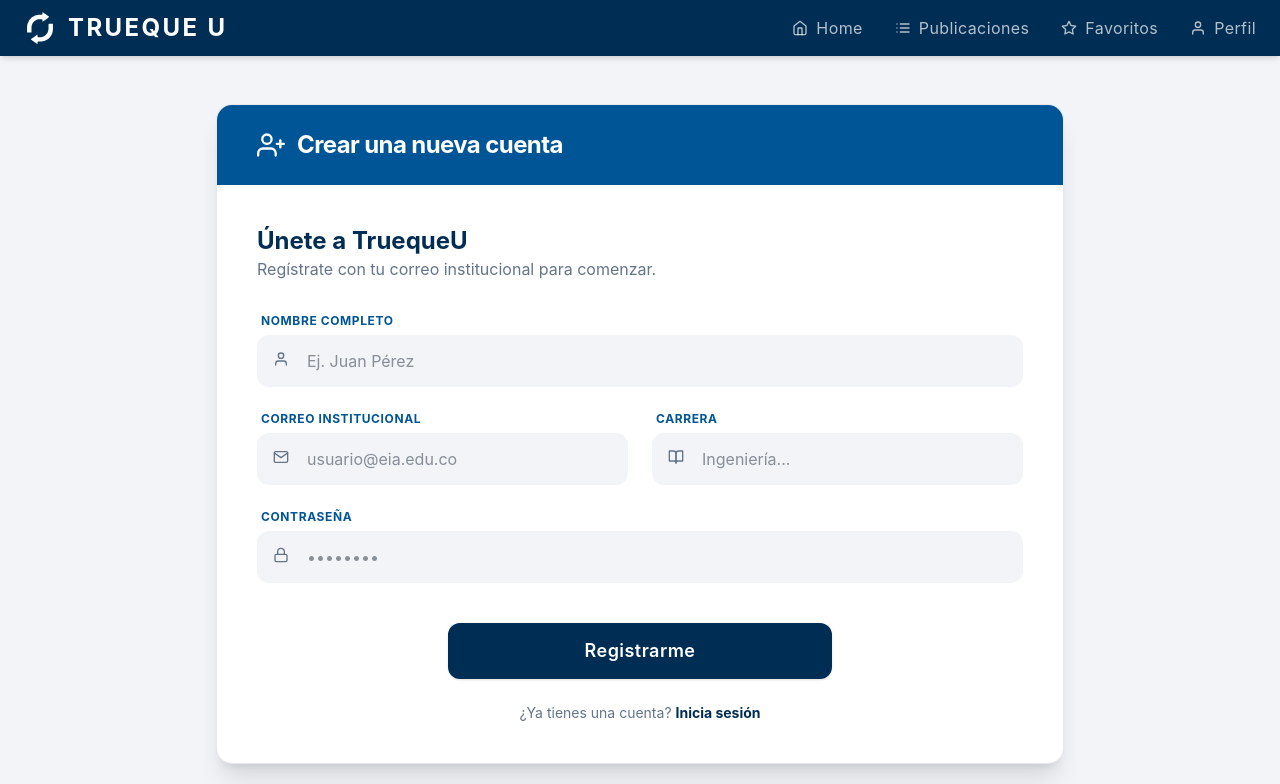
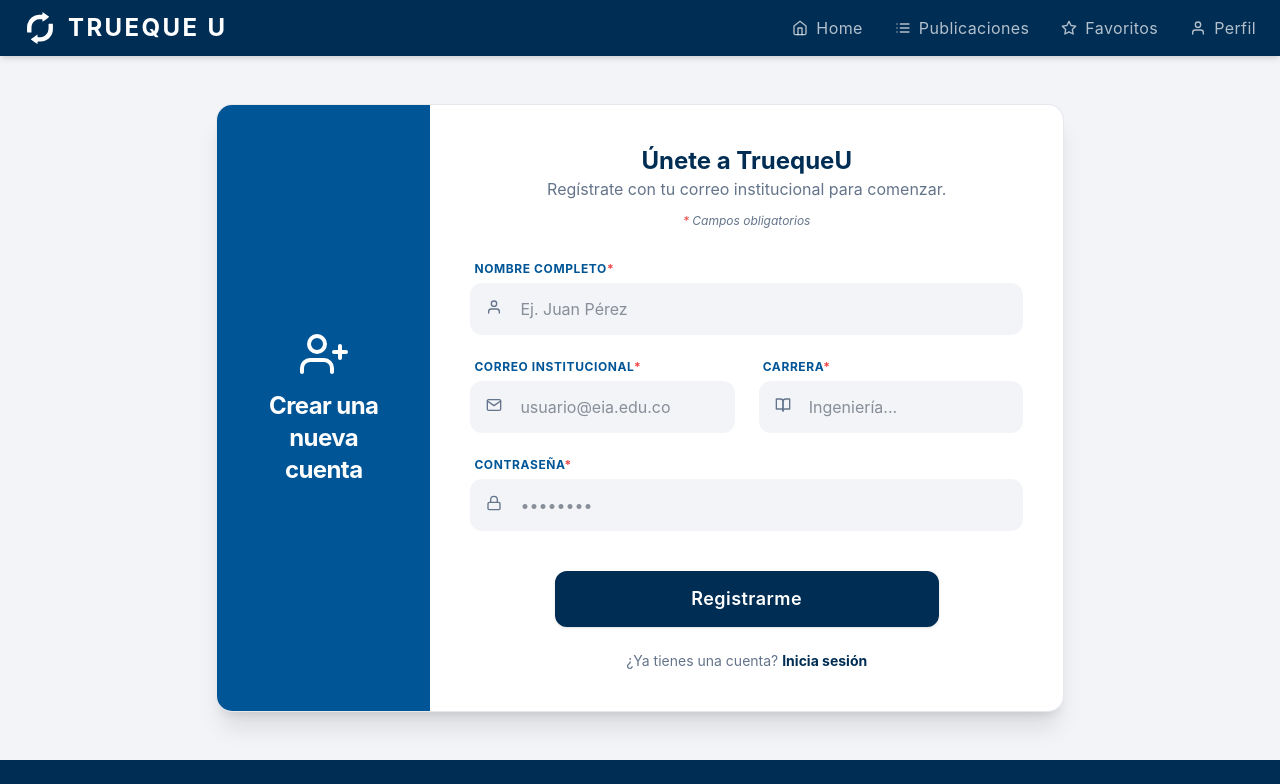
Before and after one commit to juliMR-23/TruequeU_ProyectoWEB, a React (Vite) app: page /signup in a window 1280 px wide. Shown: the top 784 px of the page. Built offline with nearby package versions, Linux system fonts and the light colour scheme.

Commit message:
Cambio de diseño en los forms + indicación de campos obligatorios

```diff
--- a/src/pages/loginPage.tsx
+++ b/src/pages/loginPage.tsx
@@ -57,21 +57,26 @@ export default function LoginPage() {
 
     return (
         <main className="mx-auto max-w-4xl px-6 py-12">
-            <section className="bg-white shadow-xl rounded-2xl border border-eia-azul/10 overflow-hidden">
-                <div className="bg-eia-azul-claro py-6 px-10 text-white flex items-center gap-3">
-                    <FiLogIn size={28} />
-                    <h1 className="text-2xl font-bold tracking-tight">Acceso al Sistema</h1>
+            <section className="lg:flex bg-white shadow-xl rounded-2xl border border-eia-azul/10 overflow-hidden">
+                <div className="lg:w-[40%] bg-eia-azul-claro py-6 px-10 text-white gap-3 flex flex-row lg:flex-col items-center justify-center">
+                    <FiLogIn className="h-5 w-5 lg:h-12 lg:w-12" />
+                    <h1 className="text-2xl text-center font-bold tracking-tight">Acceso al Sistema</h1>
                 </div>
 
-                <div className="p-10 flex flex-col items-center">
+                <div className="p-10 flex flex-col items-center max-w-5xl w-full">
                     <header className="mb-8 text-center">
                         <h2 className="text-eia-azul font-bold text-2xl">Bienvenido de nuevo</h2>
                         <p className="text-tx-suave">Ingresa tus datos institucionales para continuar.</p>
+                        <p className="mt-3 text-xs text-eia-gris italic">
+                            <span className="text-danger">*</span> Campos obligatorios
+                        </p>
                     </header>
 
                     <form className="w-full max-w-2xl flex flex-col gap-6" onSubmit={onSubmit}>
                         <label className="flex flex-col gap-1.5">
-                            <span className="text-xs font-bold uppercase tracking-wider text-eia-azul-claro ml-1">Correo Institucional</span>
+                            <span className="text-xs font-bold uppercase tracking-wider text-eia-azul-claro ml-1">
+                                Correo Institucional<span className="text-danger">*</span>
+                            </span>
                             <div className="relative">
                                 <FiMail className="absolute left-4 top-4 text-eia-gris" />
                                 <input
@@ -94,7 +99,9 @@ export default function LoginPage() {
                         </label>
 
                         <label className="flex flex-col gap-1.5">
-                            <span className="text-xs font-bold uppercase tracking-wider text-eia-azul-claro ml-1">Contraseña</span>
+                            <span className="text-xs font-bold uppercase tracking-wider text-eia-azul-claro ml-1">
+                                Contraseña<span className="text-danger">*</span>
+                            </span>
                             <div className="relative">
                                 <FiLock className="absolute left-4 top-4 text-eia-gris" />
                                 <input
--- a/src/pages/signUpPage.tsx
+++ b/src/pages/signUpPage.tsx
@@ -64,22 +64,27 @@ export default function SignUpPage() {
 
     return (
         <main className="mx-auto max-w-4xl px-6 py-12">
-            <section className="bg-white shadow-xl rounded-2xl border border-eia-azul/10 overflow-hidden">
-                <div className="bg-eia-azul-claro py-6 px-10 text-white flex items-center gap-3">
-                    <FiUserPlus size={28} />
-                    <h1 className="text-2xl font-bold tracking-tight">Crear una nueva cuenta</h1>
+            <section className="lg:flex bg-white shadow-xl rounded-2xl border border-eia-azul/10 overflow-hidden">
+                <div className="lg:w-[30%] bg-eia-azul-claro py-6 px-10 text-white flex flex-row lg:flex-col items-center justify-center gap-3">
+                    <FiUserPlus className="h-5 w-5 lg:h-12 lg:w-12" />
+                    <h1 className="text-center text-2xl font-bold tracking-tight">Crear una nueva cuenta</h1>
                 </div>
 
                 <div className="p-10">
-                    <header className="mb-8">
+                    <header className="mb-8 text-center">
                         <h2 className="text-eia-azul font-bold text-2xl">Únete a TruequeU</h2>
                         <p className="text-tx-suave">Regístrate con tu correo institucional para comenzar.</p>
+                        <p className="mt-3 text-eia-gris text-xs italic">
+                            <span className="text-danger">*</span> Campos obligatorios
+                        </p>
                     </header>
 
                     <form className="grid grid-cols-1 md:grid-cols-2 gap-6" onSubmit={onSubmit}>
                         {/* Nombre ocupa todo el ancho */}
                         <label className="flex flex-col gap-1.5 md:col-span-2">
-                            <span className="text-xs font-bold uppercase tracking-wider text-eia-azul-claro ml-1">Nombre Completo</span>
+                            <span className="text-xs font-bold uppercase tracking-wider text-eia-azul-claro ml-1">
+                                Nombre Completo<span className="text-danger">*</span>
+                                </span>
                             <div className="relative">
                                 <FiUser className="absolute left-4 top-4 text-eia-gris" />
                                 <input
@@ -97,7 +102,9 @@ export default function SignUpPage() {
 
                         {/* Email y Carrera en la misma fila */}
                         <label className="flex flex-col gap-1.5">
-                            <span className="text-xs font-bold uppercase tracking-wider text-eia-azul-claro ml-1">Correo Institucional</span>
+                            <span className="text-xs font-bold uppercase tracking-wider text-eia-azul-claro ml-1">
+                                Correo Institucional<span className="text-danger">*</span>
+                                </span>
                             <div className="relative">
                                 <FiMail className="absolute left-4 top-4 text-eia-gris" />
                                 <input
@@ -114,7 +121,9 @@ export default function SignUpPage() {
                         </label>
 
                         <label className="flex flex-col gap-1.5">
-                            <span className="text-xs font-bold uppercase tracking-wider text-eia-azul-claro ml-1">Carrera</span>
+                            <span className="text-xs font-bold uppercase tracking-wider text-eia-azul-claro ml-1">
+                                Carrera<span className="text-danger">*</span>
+                                </span>
                             <div className="relative">
                                 <FiBookOpen className="absolute left-4 top-4 text-eia-gris" />
                                 <input
@@ -132,7 +141,9 @@ export default function SignUpPage() {
 
                         {/* Password ocupa todo el ancho */}
                         <label className="flex flex-col gap-1.5 md:col-span-2">
-                            <span className="text-xs font-bold uppercase tracking-wider text-eia-azul-claro ml-1">Contraseña</span>
+                            <span className="text-xs font-bold uppercase tracking-wider text-eia-azul-claro ml-1">
+                                Contraseña<span className="text-danger">*</span>
+                                </span>
                             <div className="relative">
                                 <FiLock className="absolute left-4 top-4 text-eia-gris" />
                                 <input
```
Also changed, not shown: src/pages/addListingPage.tsx (+28 -8 lines).
